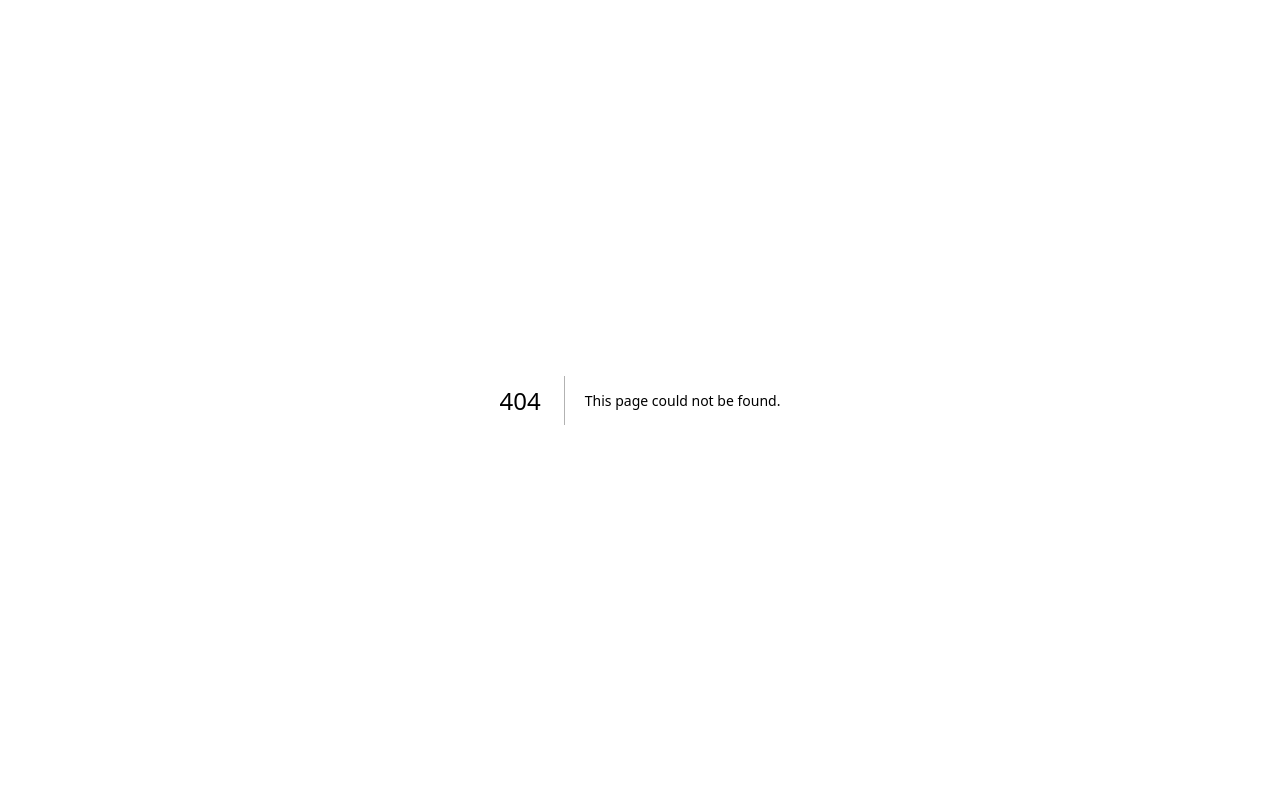
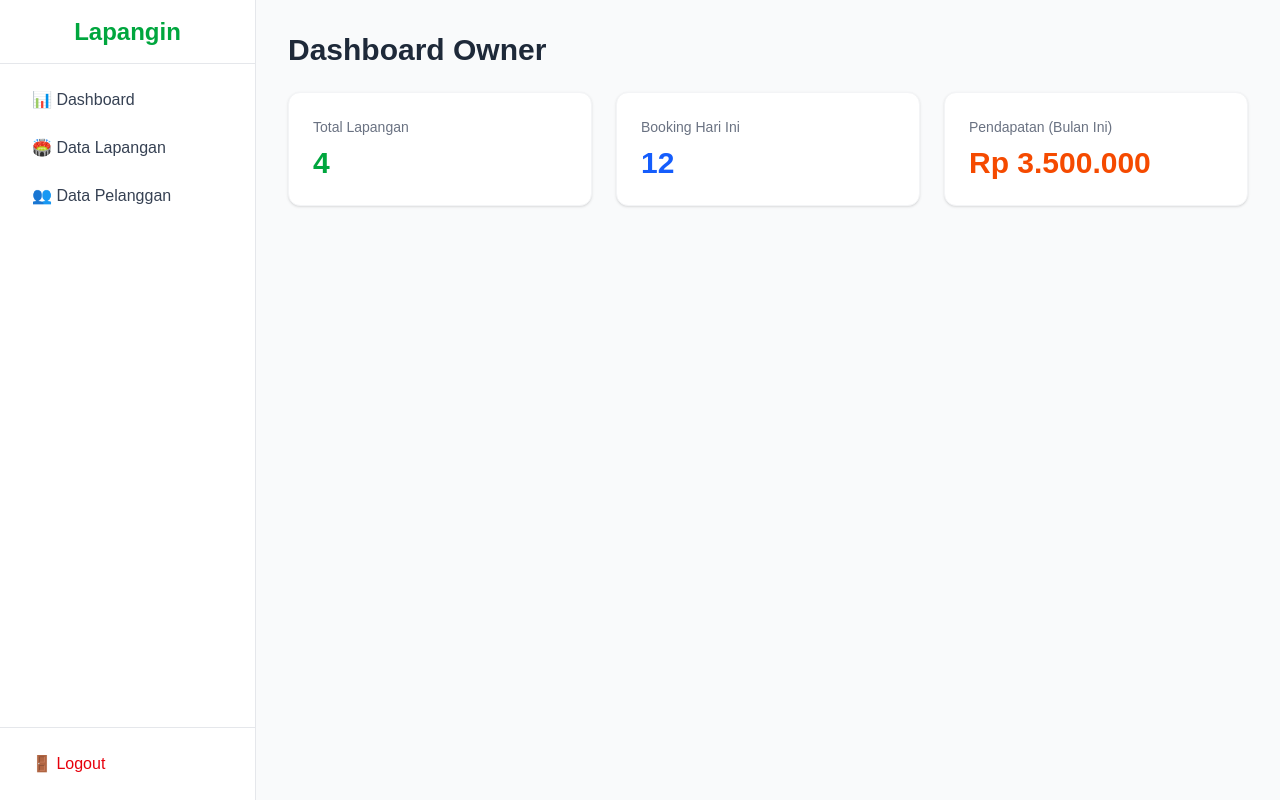
Before and after one commit to marveldw/lapangin, a Next.js app in the folder frontend/: page /owner/dashboard in a window 1280 px wide. Before the commit this address had no page. Built offline with nearby package versions, Linux system fonts and the light colour scheme.

Commit message:
feat: membuat layout sidebar dan halaman dashboard owner

```diff
--- /dev/null
+++ b/frontend/app/owner/dashboard/page.tsx
@@ -0,0 +1,23 @@
+export default function Dashboard() {
+  return (
+    <div>
+      <h1 className="text-3xl font-bold text-gray-800 mb-6">Dashboard Owner</h1>
+
+      {/* Contoh Kotak Data Dummy */}
+      <div className="grid grid-cols-3 gap-6">
+        <div className="bg-white p-6 rounded-xl shadow-sm border border-gray-100">
+          <h3 className="text-gray-500 text-sm">Total Lapangan</h3>
+          <p className="text-3xl font-bold text-green-600 mt-2">4</p>
+        </div>
+        <div className="bg-white p-6 rounded-xl shadow-sm border border-gray-100">
+          <h3 className="text-gray-500 text-sm">Booking Hari Ini</h3>
+          <p className="text-3xl font-bold text-blue-600 mt-2">12</p>
+        </div>
+        <div className="bg-white p-6 rounded-xl shadow-sm border border-gray-100">
+          <h3 className="text-gray-500 text-sm">Pendapatan (Bulan Ini)</h3>
+          <p className="text-3xl font-bold text-orange-600 mt-2">Rp 3.500.000</p>
+        </div>
+      </div>
+    </div>
+  );
+}
--- /dev/null
+++ b/frontend/app/owner/layout.tsx
@@ -0,0 +1,19 @@
+import Sidebar from "../../components/Sidebar";
+
+export default function OwnerLayout({
+  children,
+}: {
+  children: React.ReactNode;
+}) {
+  return (
+    <div className="flex min-h-screen bg-gray-50">
+      {/* Sidebar selalu ada di kiri */}
+      <Sidebar />
+
+      {/* Ini tempat konten utamanya berubah-ubah */}
+      <main className="flex-1 p-8">
+        {children}
+      </main>
+    </div>
+  );
+}
--- /dev/null
+++ b/frontend/components/Sidebar.tsx
@@ -0,0 +1,41 @@
+import Link from 'next/link';
+
+export default function Sidebar() {
+  return (
+    <aside className="w-64 min-h-screen bg-white border-r border-gray-200 flex flex-col">
+      {/* Logo Area */}
+      <div className="h-16 flex items-center justify-center border-b border-gray-200">
+        <h1 className="text-2xl font-bold text-green-600">Lapangin</h1>
+      </div>
+
+      {/* Menu Area */}
+      <nav className="flex-1 p-4 space-y-2">
+        <Link
+          href="/owner/dashboard"
+          className="block px-4 py-2 text-gray-700 rounded-lg hover:bg-green-50 hover:text-green-600 transition"
+        >
+          📊 Dashboard
+        </Link>
+        <Link
+          href="/owner/lapangan"
+          className="block px-4 py-2 text-gray-700 rounded-lg hover:bg-green-50 hover:text-green-600 transition"
+        >
+          🏟️ Data Lapangan
+        </Link>
+        <Link
+          href="/owner/pelanggan"
+          className="block px-4 py-2 text-gray-700 rounded-lg hover:bg-green-50 hover:text-green-600 transition"
+        >
+          👥 Data Pelanggan
+        </Link>
+      </nav>
+
+      {/* Logout Area */}
+      <div className="p-4 border-t border-gray-200">
+        <button className="w-full px-4 py-2 text-left text-red-600 rounded-lg hover:bg-red-50 transition">
+          🚪 Logout
+        </button>
+      </div>
+    </aside>
+  );
+}
```
